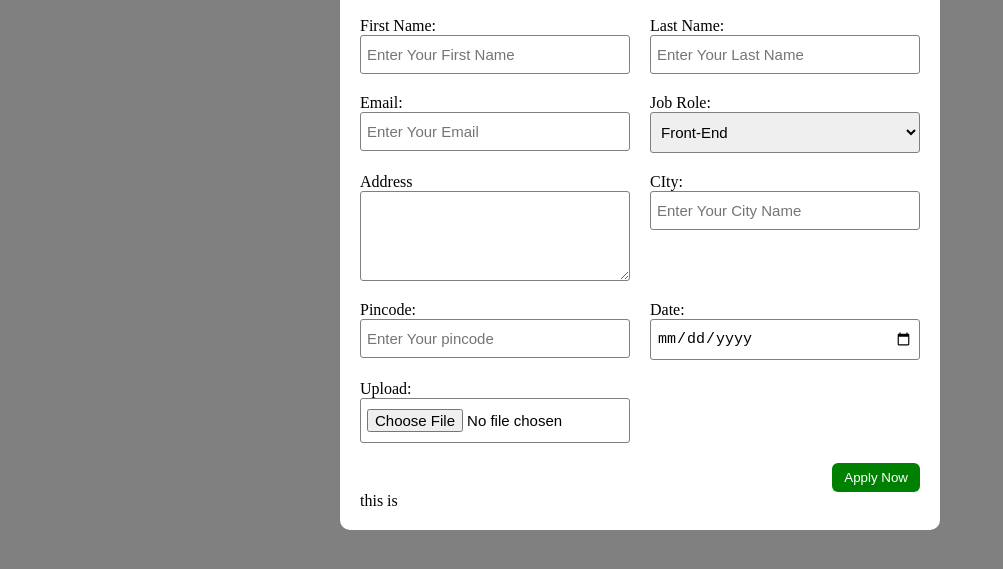
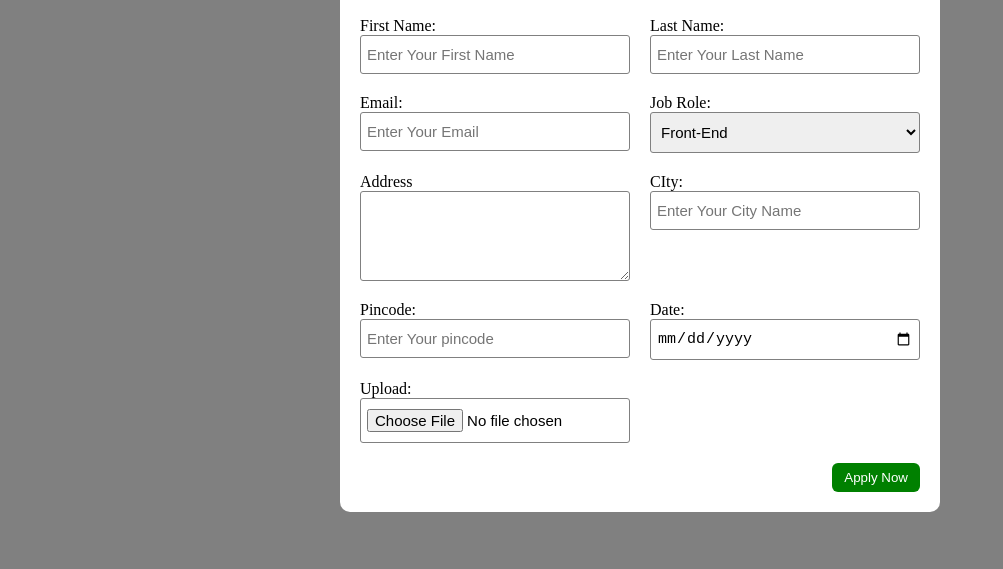
Before and after one commit to mandalsagar228/Application_Form, a plain HTML site: page index.html in a window 1280 px wide. Shown: the part 147-716 px from the top of the page, without its empty margins (0-1003 px from the left). Drawn offline with Linux system fonts and the light colour scheme.

Commit message:
one div has been removed

```diff
--- a/index.html
+++ b/index.html
@@ -101,7 +101,7 @@
 <div class="button_container">
     <button type="submit"> Apply Now</button>
 </div>
-<div> this is <div></div></div>
+
 
     </form>
 
```
